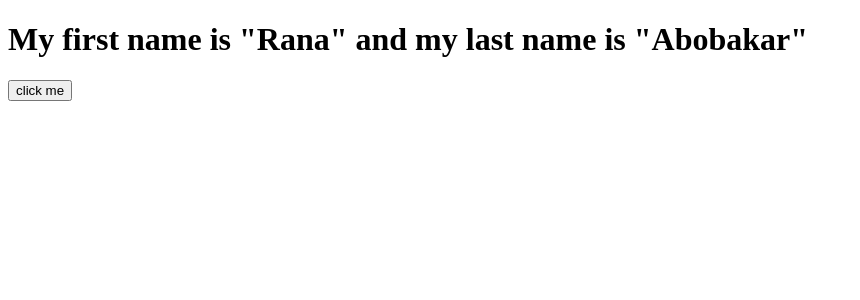
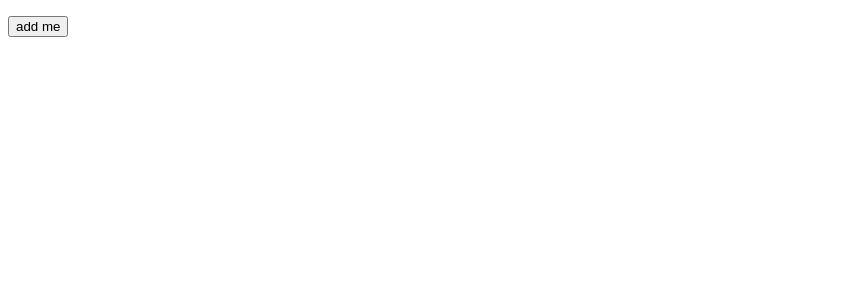
Before and after one commit to ABOBAKAR-IT/learn-react, a React (Create React App) app: page / in a window 1280 px wide. Shown: the top 300 px of the page, without its empty margins (0-860 px from the left). Built offline with nearby package versions, Linux system fonts and the light colour scheme.

Commit message:
useState using array done

```diff
--- a/src/App.js
+++ b/src/App.js
@@ -6,16 +6,24 @@ import React,{ useState } from "react";
 
 function App(data) {
 
-const [fullname,setfullname]=useState({fistname:"Rana",lastname:"Abobakar"})
+const [list,setlist]=useState([])
 function changeName(){
-  let name="Raja";
-setfullname({...fullname,fistname:"Raja"}) // use spread operator to edit useState object value
-}
+setlist([...list,{
+  id:list.length,
+  value:Math.random(4)
+}])
+  }
 return (
   <>
-  <h1>My first name is "{fullname.fistname}" and my last name is "{fullname.lastname}"</h1>
-  <button onClick={changeName}> click me</button>
-  </>
+<div>
+  <ol>
+    {list.map(v=>{
+   return <li key={v.id}>{v.value}</li>
+    })}
+  </ol>
+</div>
+  <button onClick={changeName}> add me</button>
+ </>
 )
 }
 export default App;
```
